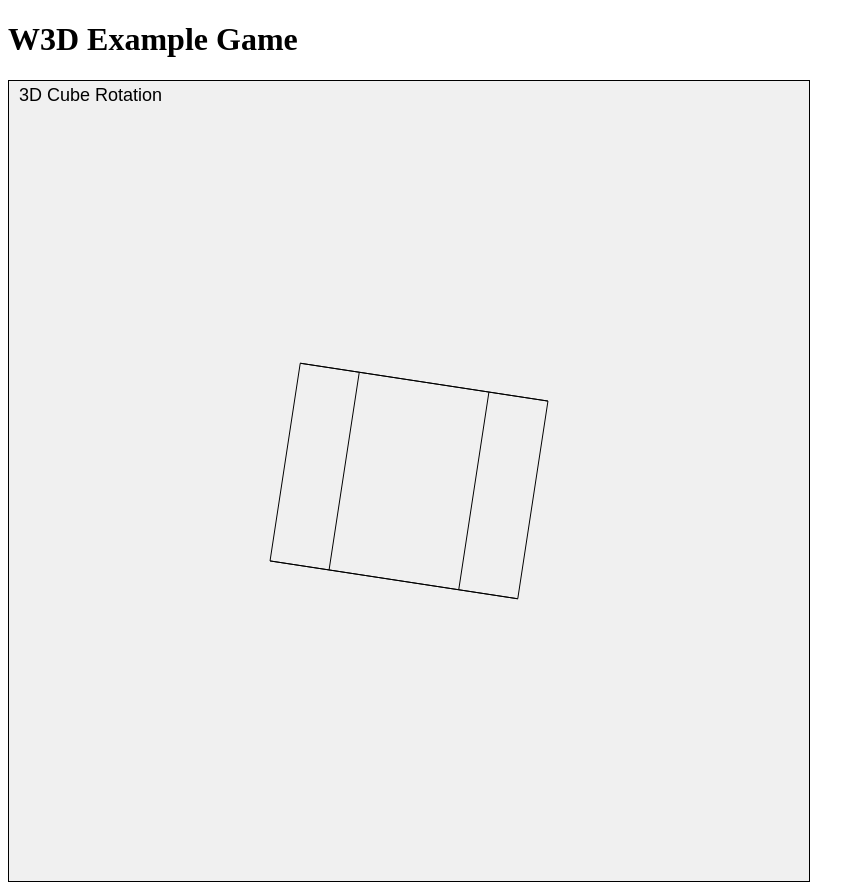
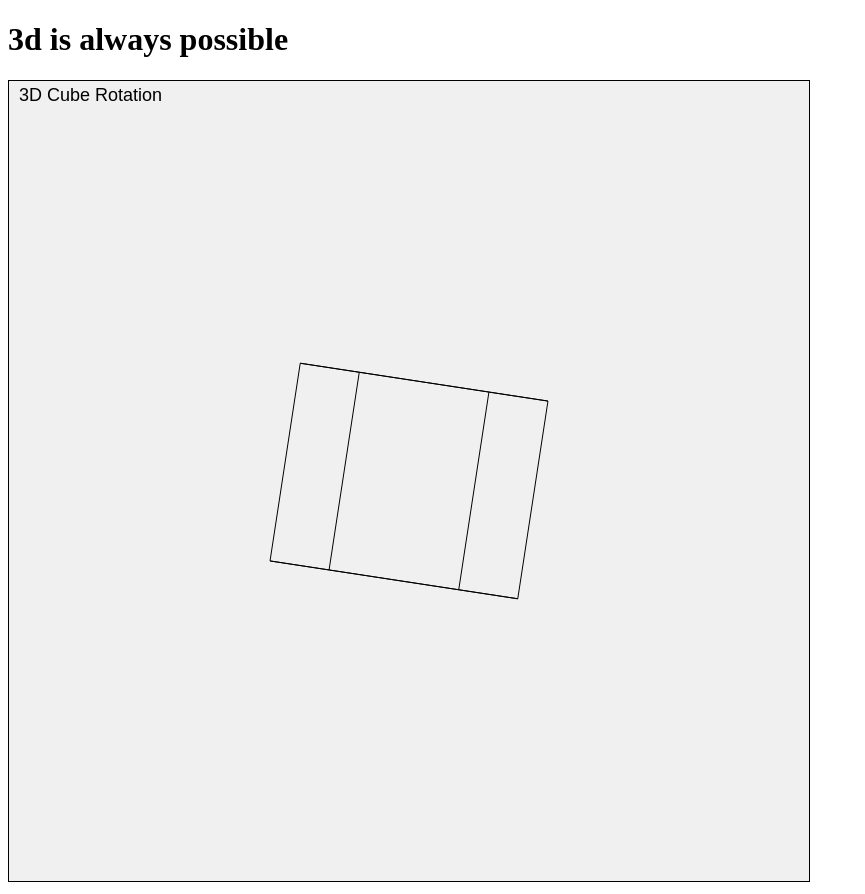
Before and after one commit to KevinAlavik/W3D, a plain HTML site: page cube.html in a window 1280 px wide. Shown: the whole page, without its empty margins (0-865 px from the left). Drawn offline with Linux system fonts and the light colour scheme.

Commit message:
Update cube.html

```diff
--- a/cube.html
+++ b/cube.html
@@ -11,7 +11,7 @@
     </style>
 </head>
 <body>
-    <h1>W3D Example Game</h1>
+    <h1>3d is always possible</h1>
     <canvas id="sketch"></canvas>
     <script src="w3d.js"></script>
     <script src="examples/cube.js"></script>
```
